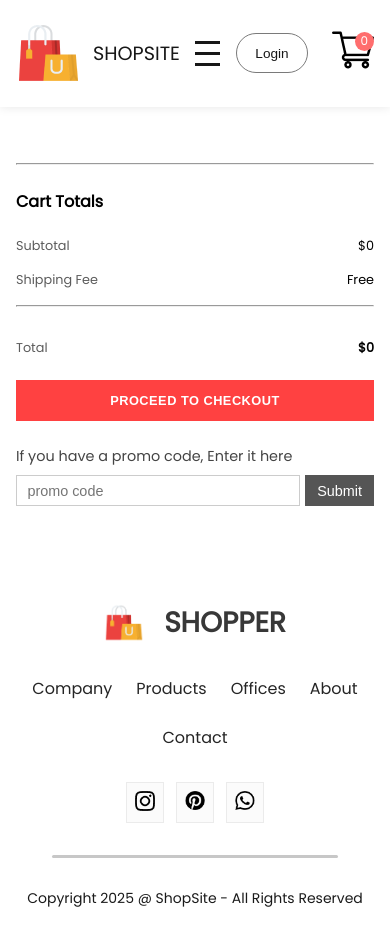
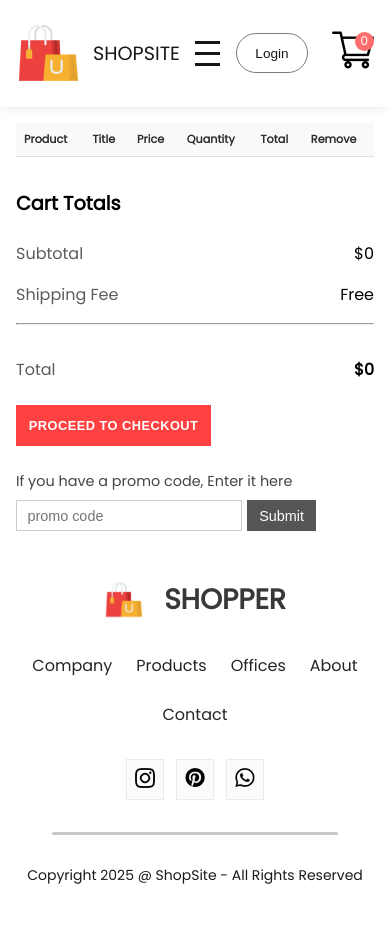
Before and after one commit to ArnaudHalvick/e-commerce-mern-stack, a React (Create React App) app in the folder frontend/: page /cart in a window 390 px wide. Shown: the top 946 px of the page. Built offline with nearby package versions, Linux system fonts and the light colour scheme.

Commit message:
Refactored cart to use table-based layout for better responsiveness and alignment

```diff
--- a/frontend/src/components/cartItems/CartItems.css
+++ b/frontend/src/components/cartItems/CartItems.css
@@ -1,68 +1,83 @@
-.cart-section {
-  width: 80%;
-  margin: 2rem auto;
-  padding: 1.5rem;
+/* Container for the entire cart page */
+.cart-container {
+  margin: 1rem 1rem;
 }
 
-.cart-header {
-  display: grid;
-  grid-template-columns: 0.5fr 1fr 0.5fr 0.5fr 0.5fr 0.3fr;
-  align-items: center;
-  padding: 1rem 0;
-  color: #2a2a2a;
-  font-weight: 600;
-  font-size: 1.1rem;
+/* ----- TABLE STYLES ----- */
+.cart-table {
+  width: 100%;
+  border-collapse: collapse; /* Removes default border spacing */
+  margin-bottom: 2rem; /* Spacing below the table */
 }
 
-.cart-divider {
-  height: 1px;
-  background-color: #e0e0e0;
-  margin: 0.5rem 0 1.5rem;
+.cart-table thead th {
+  background-color: #f9f9f9;
+  font-weight: 600;
+  color: #2a2a2a;
+  text-align: left;
+  padding: 1rem;
+  border-bottom: 1px solid #e0e0e0;
 }
 
-.cart-item {
-  display: grid;
-  grid-template-columns: 0.5fr 1fr 0.5fr 0.5fr 0.5fr 0.3fr;
-  align-items: center;
-  padding-bottom: 1rem;
+.cart-table tbody td {
+  padding: 1rem;
+  border-bottom: 1px solid #e0e0e0;
+  vertical-align: middle; /* Center items vertically in row */
 }
 
+/* Product Image */
 .cart-product-image {
   width: 6rem;
   height: 6rem;
   object-fit: contain;
 }
 
-.cart-product-title {
-  font-weight: 500;
-  color: #3a3a3a;
+/* Quantity Controls */
+.cart-quantity-controls {
+  display: inline-flex;
+  align-items: center;
 }
 
-.cart-product-price {
-  font-weight: 400;
-  color: #2a2a2a;
-}
-
-.cart-quantity-button {
-  width: 3.5rem;
-  height: 2.5rem;
+.cart-quantity-adjust-btn {
+  width: 1.8rem;
+  height: 1.8rem;
   background-color: #f5f5f5;
   border: 1px solid #e0e0e0;
   border-radius: 4px;
-  display: flex;
-  align-items: center;
-  justify-content: center;
   font-weight: 600;
   color: #2a2a2a;
+  cursor: pointer;
+  margin: 0 0.3rem;
+  transition: background-color 0.2s;
 }
 
-.cart-product-total {
-  font-weight: 600;
+.cart-quantity-adjust-btn:hover {
+  background-color: #e0e0e0;
 }
 
+.cart-quantity-input {
+  width: 2.5rem;
+  height: 1.8rem;
+  text-align: center;
+  border: 1px solid #e0e0e0;
+  border-radius: 4px;
+  font-weight: 600;
+  color: #2a2a2a;
+  -moz-appearance: textfield; /* Remove number arrows in Firefox */
+  appearance: textfield; /* Remove number arrows in Chrome/Edge */
+}
+
+.cart-quantity-input::-webkit-inner-spin-button,
+.cart-quantity-input::-webkit-outer-spin-button {
+  -webkit-appearance: none;
+  margin: 0;
+}
+
+/* Remove Icon */
 .cart-remove-icon {
-  justify-self: center;
   cursor: pointer;
+  width: 1.2rem;
+  height: 1.2rem;
   transition: transform 0.2s;
 }
 
@@ -70,10 +85,9 @@
   transform: scale(1.1);
 }
 
-/* Cart Totals Styles */
+/* ----- CART TOTALS SECTION ----- */
 .cart-totals {
   width: 100%;
-  margin: 1.9rem 0;
   display: flex;
   flex-direction: column;
 }
@@ -97,6 +111,12 @@
 
 .cart-totals-value {
   font-size: 1rem;
+}
+
+.cart-divider {
+  height: 1px;
+  background-color: #e0e0e0;
+  margin: 0.5rem 0 1.5rem;
 }
 
 .cart-total-amount {
@@ -158,219 +178,47 @@
   background-color: #333;
 }
 
-.cart-quantity-controls {
-  display: flex;
-  align-items: center;
-}
-
-.cart-quantity-adjust-btn {
-  width: 1.8rem;
-  height: 1.8rem;
-  background-color: #f5f5f5;
-  border: 1px solid #e0e0e0;
-  border-radius: 4px;
-  display: flex;
-  align-items: center;
-  justify-content: center;
-  font-weight: 600;
-  color: #2a2a2a;
-  cursor: pointer;
-  transition: background-color 0.2s;
-}
-
-.cart-quantity-adjust-btn:hover {
-  background-color: #e0e0e0;
-}
-
-.cart-quantity-input {
-  width: 2.5rem;
-  height: 1.8rem;
-  text-align: center;
-  margin: 0 0.3rem;
-  border: 1px solid #e0e0e0;
-  border-radius: 4px;
-  font-weight: 600;
-  color: #2a2a2a;
-  -moz-appearance: textfield; /* Firefox */
-  appearance: textfield; /* Standard property for compatibility */
-}
-
-/* Hide number input arrows */
-.cart-quantity-input::-webkit-inner-spin-button,
-.cart-quantity-input::-webkit-outer-spin-button {
-  -webkit-appearance: none;
-  margin: 0;
-}
-
-/* Responsive styles for cart */
-@media (max-width: 991.98px) {
-  .cart-section {
-    width: 95%;
-    padding: 1rem;
+/* ----- RESPONSIVE BREAKPOINTS ----- */
+/* Allow horizontal scrolling on narrower screens */
+@media (max-width: 767.98px) {
+  .cart-table {
+    font-size: 0.8rem;
   }
 
-  .cart-header {
-    grid-template-columns: 0.4fr 1fr 0.5fr 0.5fr 0.5fr 0.3fr;
-    font-size: 1rem;
-  }
-
-  .cart-item {
-    grid-template-columns: 0.4fr 1fr 0.5fr 0.5fr 0.5fr 0.3fr;
-  }
-}
-
-@media (max-width: 767.98px) {
-  .cart-section {
-    width: 100%;
-  }
-
-  .cart-header {
-    grid-template-columns: 0.4fr 1.2fr 0.6fr 0.6fr 0.6fr 0.3fr;
-    font-size: 0.9rem;
-  }
-
-  .cart-item {
-    grid-template-columns: 0.4fr 1.2fr 0.6fr 0.6fr 0.6fr 0.3fr;
+  .cart-table thead th,
+  .cart-table tbody td {
+    padding: 0.5rem;
   }
 
   .cart-product-image {
-    width: 4.5rem;
-    height: 4.5rem;
+    width: 4rem;
+    height: 4rem;
   }
 
+  .cart-quantity-adjust-btn,
   .cart-quantity-input {
-    width: 2rem;
+    width: 1.5rem;
+    height: 1.5rem;
+    font-size: 0.7rem;
   }
 
-  .cart-quantity-adjust-btn {
-    width: 1.5rem;
-    height: 1.5rem;
-  }
-}
-
-@media (max-width: 575.98px) {
-  /* Switch to a more mobile-friendly layout */
-  .cart-header {
-    display: none; /* Hide header on very small screens */
-  }
-
-  .cart-item {
-    display: grid;
-    grid-template-columns: 1fr 1fr;
-    grid-template-areas:
-      "image title"
-      "image price"
-      "quantity total"
-      "remove remove";
-  }
-
-  .cart-product-image {
-    grid-area: image;
-    width: 5rem;
-    height: 5rem;
-    justify-self: center;
-  }
-
-  .cart-product-title {
-    grid-area: title;
-    font-size: 0.9rem;
-  }
-
-  .cart-product-price {
-    grid-area: price;
-    font-size: 0.9rem;
-  }
-
-  .cart-quantity-controls {
-    grid-area: quantity;
-    justify-self: start;
-  }
-
-  .cart-product-total {
-    grid-area: total;
-    justify-self: end;
-  }
-
-  .cart-remove-icon {
-    grid-area: remove;
-    justify-self: center;
-    margin-top: 0.5rem;
-  }
-
-  /* Cart totals responsive styles */
-  .cart-totals {
-    margin: 1rem 0;
+  .checkout-button {
+    font-size: 0.8rem;
+    padding: 0.8rem;
   }
 
   .cart-totals-title {
     font-size: 1.2rem;
   }
+}
 
-  .checkout-button {
-    width: 100%;
-    padding: 0.9rem;
-    font-size: 0.8rem;
+@media (max-width: 575.98px) {
+  .cart-table {
+    font-size: 0.7rem;
   }
 
-  .promo-code-input-container {
-    max-width: 100%;
+  .cart-product-image {
+    width: 3rem;
+    height: 3rem;
   }
 }
-
-/* Add before pseudo-elements to label mobile items */
-@media (max-width: 575.98px) {
-  .cart-product-price::before {
-    content: "Price: ";
-    font-weight: 500;
-  }
-
-  .cart-quantity-controls::before {
-    content: "Quantity: ";
-    font-weight: 500;
-    margin-right: 0.5rem;
-  }
-
-  .cart-product-total::before {
-    content: "Total: ";
-    font-weight: 500;
-  }
-}
-
-@media (max-width: 768px) {
-  .cart-product-title,
-  .cart-product-price,
-  .cart-totals-label,
-  .cart-totals-value {
-    font-size: 0.8rem; /* Adjust the size as needed */
-  }
-
-  .cart-quantity-input {
-    width: 1.5rem; /* Reduce width */
-    height: 1.5rem; /* Reduce height */
-    font-size: 0.8rem; /* Reduce font size */
-  }
-
-  .cart-quantity-adjust-btn {
-    width: 1.5rem; /* Reduce button width */
-    height: 1.5rem; /* Reduce button height */
-    font-size: 0.8rem; /* Reduce font size */
-  }
-
-  .cart-product-total {
-    font-size: 0.8rem; /* Reduce total font size */
-  }
-
-  .cart-remove-icon {
-    width: 0.8rem; /* Reduce icon size */
-    height: 0.8rem; /* Reduce icon size */
-  }
-
-  .checkout-button {
-    font-size: 0.8rem; /* Reduce button font size */
-    padding: 0.8rem; /* Adjust padding */
-  }
-
-  .cart-totals-title {
-    font-size: 1rem; /* Reduce cart totals title font size */
-  }
-}
--- a/frontend/src/components/cartItems/CartItems.jsx
+++ b/frontend/src/components/cartItems/CartItems.jsx
@@ -1,7 +1,5 @@
 import "./CartItems.css";
-
 import remove_icon from "../assets/cart_cross_icon.png";
-
 import { useContext, useState } from "react";
 import { ShopContext } from "../../context/ShopContext";
 
@@ -23,7 +21,6 @@ const CartItems = () => {
 
     // Update cart with the new quantity immediately
     const currentQuantity = cartItems[id];
-
     if (newValue !== currentQuantity) {
       // If new quantity is greater, add the difference
       if (newValue > currentQuantity) {
@@ -56,28 +53,35 @@ const CartItems = () => {
   };
 
   return (
-    <div className="cart-section">
-      <div className="cart-header">
-        <p>Product</p>
-        <p>Title</p>
-        <p>Price</p>
-        <p>Quantity</p>
-        <p>Total</p>
-        <p>Remove</p>
-      </div>
-      <hr className="cart-divider" />
-      {all_product.map((e) => {
-        if (cartItems[e.id] > 0) {
+    <div className="cart-container">
+      {/* Cart Table */}
+      <table className="cart-table">
+        <thead>
+          <tr>
+            <th>Product</th>
+            <th>Title</th>
+            <th>Price</th>
+            <th>Quantity</th>
+            <th>Total</th>
+            <th>Remove</th>
+          </tr>
+        </thead>
+        <tbody>
+          {all_product.map((product) => {
+            const { id, image, name, new_price } = product;
+            if (cartItems[id] > 0) {
               return (
-            <div key={e.id}>
-              <div className="cart-item">
-                <img className="cart-product-image" src={e.image} alt="" />
-                <p className="cart-product-title">{e.name}</p>
-                <p className="cart-product-price">${e.new_price}</p>
+                <tr key={id}>
+                  <td>
+                    <img className="cart-product-image" src={image} alt="" />
+                  </td>
+                  <td>{name}</td>
+                  <td>${new_price}</td>
+                  <td>
                     <div className="cart-quantity-controls">
                       <button
                         className="cart-quantity-adjust-btn"
-                    onClick={() => removeFromCart(e.id)}
+                        onClick={() => removeFromCart(id)}
                       >
                         -
                       </button>
@@ -85,40 +89,41 @@ const CartItems = () => {
                         type="number"
                         className="cart-quantity-input"
                         value={
-                      editableQuantities[e.id] !== undefined
-                        ? editableQuantities[e.id]
-                        : cartItems[e.id]
+                          editableQuantities[id] !== undefined
+                            ? editableQuantities[id]
+                            : cartItems[id]
                         }
                         onChange={(event) =>
-                      handleQuantityChange(e.id, event.target.value)
+                          handleQuantityChange(id, event.target.value)
                         }
-                    onBlur={() => handleQuantityBlur(e.id)}
+                        onBlur={() => handleQuantityBlur(id)}
                         min="1"
                       />
                       <button
                         className="cart-quantity-adjust-btn"
-                    onClick={() => addToCart(e.id)}
+                        onClick={() => addToCart(id)}
                       >
                         +
                       </button>
                     </div>
-                <p className="cart-product-total">
-                  ${e.new_price * cartItems[e.id]}
-                </p>
+                  </td>
+                  <td>${new_price * cartItems[id]}</td>
+                  <td>
                     <img
                       className="cart-remove-icon"
-                  onClick={() => handleRemoveAll(e.id)}
+                      onClick={() => handleRemoveAll(id)}
                       src={remove_icon}
                       alt=""
                       title="Remove all"
                     />
-              </div>
-              <hr className="cart-divider" />
-            </div>
+                  </td>
+                </tr>
               );
             }
             return null;
           })}
+        </tbody>
+      </table>
 
       {/* Cart Totals Section */}
       <div className="cart-totals">
```
Lines whose indentation alone changed are shown as unchanged.
